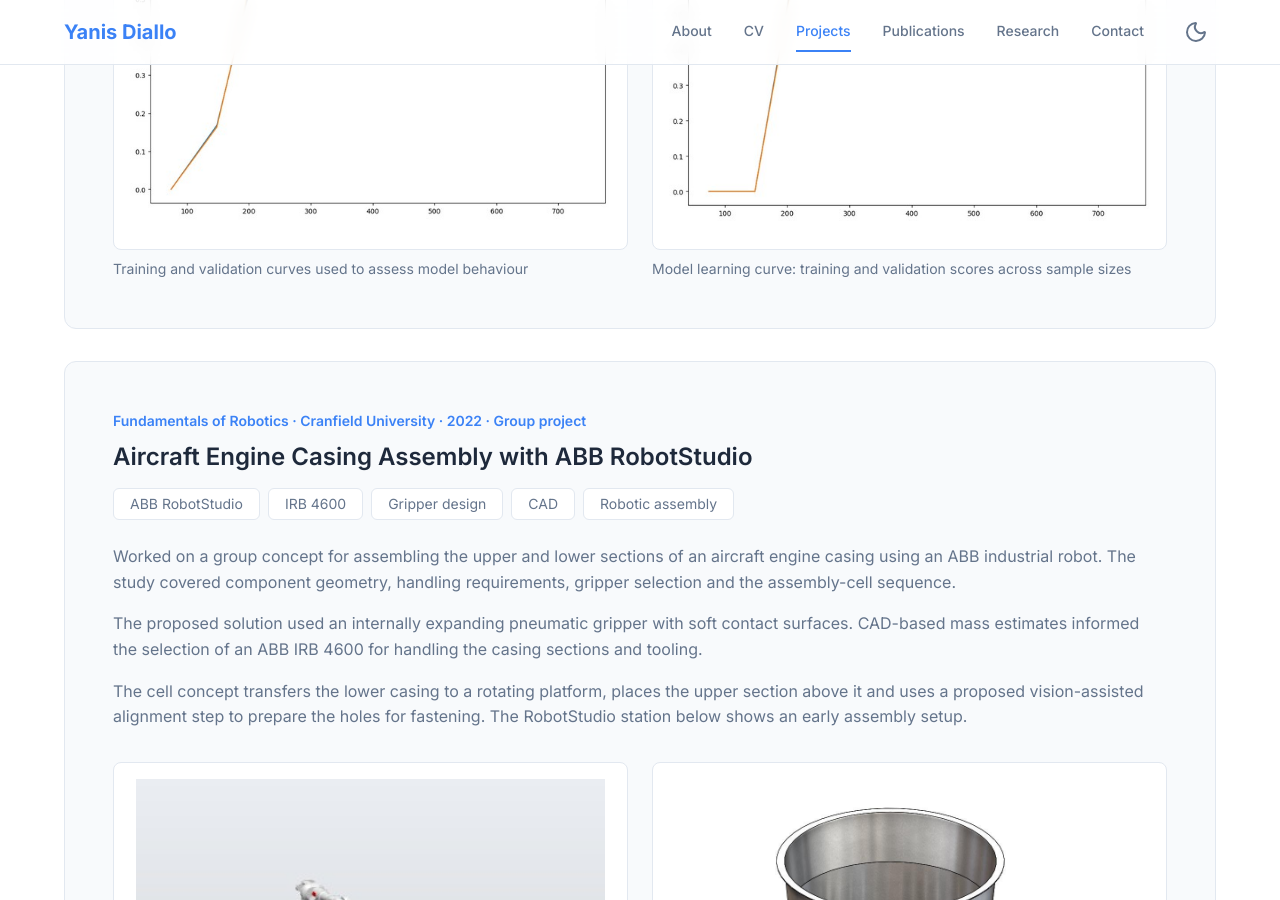
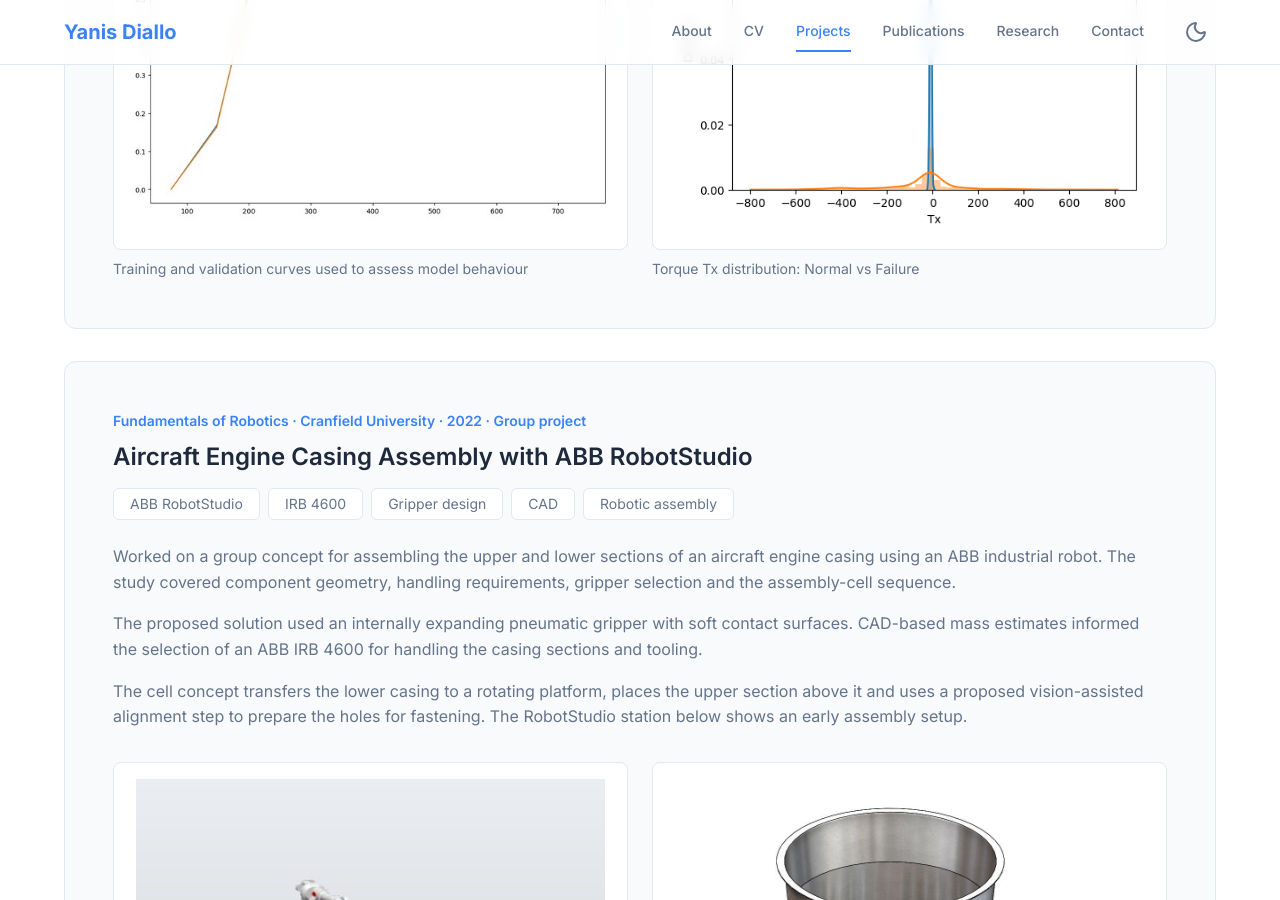
Before and after one commit to yanisdiallo/yanisdiallo.github.io, a Jekyll site: the page built from projects.md, in a window 1280 px wide and 900 px high, scrolled down 4639 px. Built offline with Jekyll 4.4.1, drawn with Linux system fonts in a browser that asks for light colours.

Commit message:
Use supplied Tx normal-vs-failure distribution in project gallery

```diff
--- a/projects.md
+++ b/projects.md
@@ -145,10 +145,10 @@ permalink: /projects/
                 <figcaption>Training and validation curves used to assess model behaviour</figcaption>
             </figure>
             <figure class="project-figure">
-                <a class="project-image-link" href="{{ '/assets/images/projects/robot-failure-model-validation.jpg' | relative_url }}" target="_blank" rel="noopener noreferrer" aria-label="View Model learning curve: training and validation scores across sample sizes at full size (opens in a new tab)">
-                    <img src="{{ '/assets/images/projects/robot-failure-model-validation.jpg' | relative_url }}" alt="Training and validation scores across increasing sample sizes for robot failure classification" width="633" height="432" loading="lazy" decoding="async">
+                <a class="project-image-link" href="{{ '/assets/images/projects/robot-failure-tx-distribution.png' | relative_url }}" target="_blank" rel="noopener noreferrer" aria-label="View Torque Tx distribution: Normal vs Failure at full size (opens in a new tab)">
+                    <img src="{{ '/assets/images/projects/robot-failure-tx-distribution.png' | relative_url }}" alt="Density distributions of torque Tx for normal operation and robot failures" width="576" height="432" loading="lazy" decoding="async">
                 </a>
-                <figcaption>Model learning curve: training and validation scores across sample sizes</figcaption>
+                <figcaption>Torque Tx distribution: Normal vs Failure</figcaption>
             </figure>
         </div>
     </article>
```
Also changed, not shown: assets/images/projects/robot-failure-tx-distribution.png (added).
